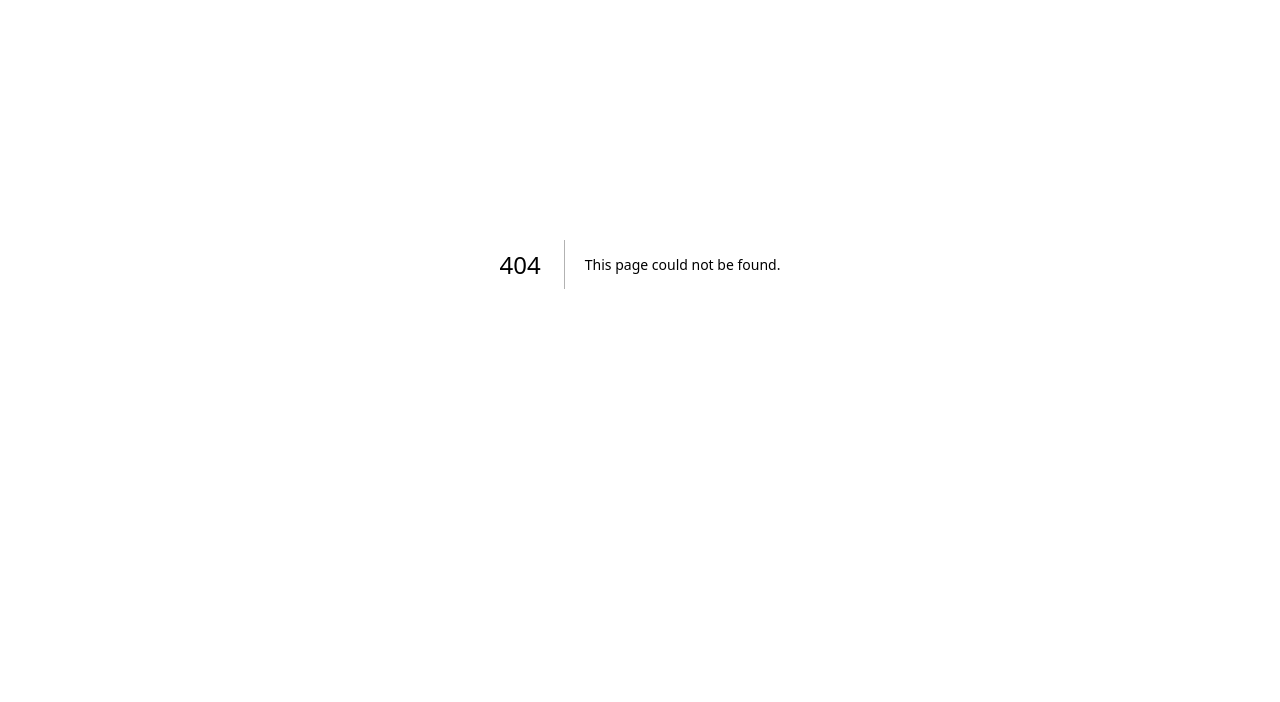
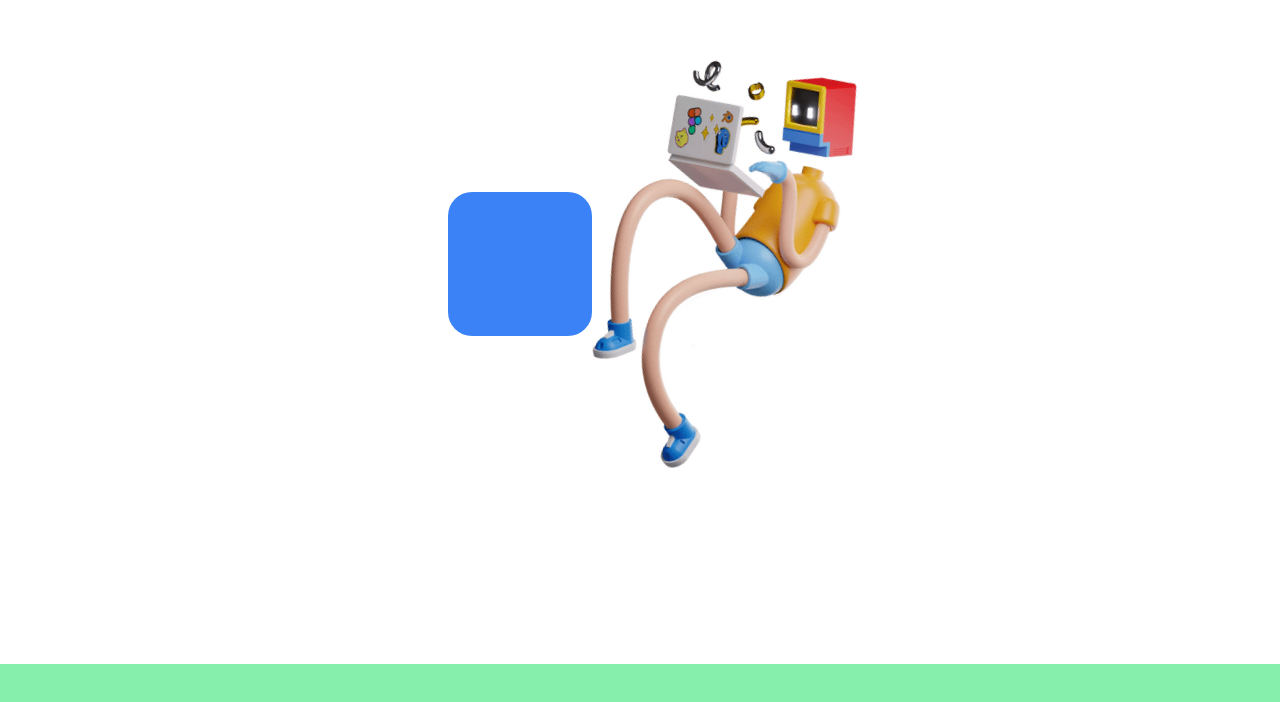
Before and after one commit to waynnbz/wz-profile, a Next.js app: page /donut in a window 1280 px wide. Before the commit this address had no page. Shown: the part 136-838 px from the top of the page. Before the commit the page ends 800 px from the top, so only its background shows below. Built offline with nearby package versions, Linux system fonts and the light colour scheme.

Commit message:
animation first draft

```diff
--- a/components/About.tsx
+++ b/components/About.tsx
@@ -79,7 +79,7 @@ function About({ darker }: Props) {
               As a{' '}
               <RoughNotation
                 type="highlight"
-                color={isDarkMode ? '#692b3f' : "#f7a3be"}
+                color={isDarkMode ? "#422c57" : '#ccb1e3'}
                 animate={true}
                 multiline={true}
               >
--- a/components/Hero.tsx
+++ b/components/Hero.tsx
@@ -1,6 +1,7 @@
 import Image from 'next/image';
 import { Link } from 'react-scroll';
 import { AiOutlineSwapRight as SwapRightIcon } from 'react-icons/ai';
+import { motion } from 'framer-motion';
 
 type Props = {
   darker: boolean;
@@ -56,7 +57,7 @@ function Hero({ darker }: Props) {
       </div>
 
       {/* eslint-disable @next/next/no-img-element */}
-      <img
+      <motion.img
         src="/web3Coder-lg.png"
         srcSet="/web3Coder-sm.png 480w,
         /web3Coder-md.png 960w,
@@ -65,7 +66,30 @@ function Hero({ darker }: Props) {
         (min-width: 991px) 50vw,
         50vw"
         alt="web3 coder png"
-        className="object-contain md:object-cover object-top overflow-visible w-3/5 min-w-[238px] sm:w-2/5 h-3/5"
+        className="origin-bottom-right object-contain md:object-cover object-top overflow-visible w-3/5 min-w-[238px] sm:w-2/5 h-3/5"
+        initial={{ x: 500 }}
+        whileInView={{ x: -50 }}
+        animate={{
+          rotate: [0, 5, -1, 8, -3, 4, 0],
+        }}
+        transition={{
+          repeat: Infinity,
+          repeatType: 'mirror',
+          duration: 10,
+          scale: { duration: 1 },
+          x: { duration: 1 },
+          y: { duration: 1 },
+        }}
+        drag
+        dragConstraints={{
+          top: -200,
+          left: -200,
+          right: 200,
+          bottom: 200,
+        }}
+        whileDrag={{
+          scale: 0.8,
+        }}
       />
     </div>
   );
--- a/components/Project.tsx
+++ b/components/Project.tsx
@@ -43,7 +43,7 @@ function Project({
           vertical ? 'flex-row-reverse' : 'flex-col'
         }  ${bgColor} shadow-md shadow-gray-300 dark:shadow-gray-600
         overflow-hidden
-        group-hover:ring-2 dark:group-hover:ring-4 dark:group-hover:ring-brand-blue/50 group-hover:ring-brand-yellow/50
+        group-hover:ring-2 dark:group-hover:ring-brand-blue/50 group-hover:ring-brand-yellow/50
       `}
       >
         {video ? (
--- a/package.json
+++ b/package.json
@@ -16,6 +16,7 @@
     "@types/react-scroll": "^1.8.6",
     "eslint": "8.31.0",
     "eslint-config-next": "13.1.1",
+    "framer-motion": "^9.0.1",
     "next": "13.1.1",
     "react": "18.2.0",
     "react-dom": "18.2.0",
--- /dev/null
+++ b/pages/donut.js
@@ -0,0 +1,63 @@
+import React from 'react';
+import { motion } from 'framer-motion';
+
+function donut() {
+  return (
+    <div>
+      <div className="flex h-screen w-screen justify-center items-center">
+        <motion.div
+          // whileHover={{ scale: 0.9 }}
+          // initial={{ opacity: 0, scale: 2 }}
+          // animate={{
+          //   scale: [1, 2, 2, 1, 1],
+          //   rotate: [0, 0, 270, 270, 0],
+          //   borderRadius: ['20%', '20%', '50%', '50%', '20%'],
+          //   opacity: 1,
+          // }}
+          // transition={{ duration: 5.5 }}
+          drag
+          whileHover={{ scale: 1.05 }}
+          whileTap={{ scale: 0.95 }}
+          whileDrag={{
+            scale: 0.5,
+          }}
+          className="w-36 h-36 bg-blue-500 rounded-3xl"
+        ></motion.div>
+
+        <motion.img
+          src="web3Coder-sm.png"
+          initial={{ x: 500 }}
+          whileInView={{ x: 0 }}
+
+          // viewport={{ once: true }}
+          animate={{
+            rotate: [0, 15, -3, 22, -5, 12, 0],
+          }}
+          transition={{
+            repeat: Infinity,
+            repeatType: 'mirror',
+            duration: 10,
+            scale: { repeat: Infinity, duration: 5 },
+            x: { duration: 1 },
+          }}
+          whileHover={{
+            scale: [1, 1.1, 0.95, 1.05, 1],
+          }}
+          drag
+          dragConstraints={{
+            top: -50,
+            left: -50,
+            right: 50,
+            bottom: 50,
+          }}
+          whileDrag={{
+            rotate: 390,
+          }}
+        ></motion.img>
+      </div>
+      <div className="bg-green-300 h-screen w-screen"></div>
+    </div>
+  );
+}
+
+export default donut;
```
Also changed, not shown: 1 other file (tests, documents, lock files or other folders).
